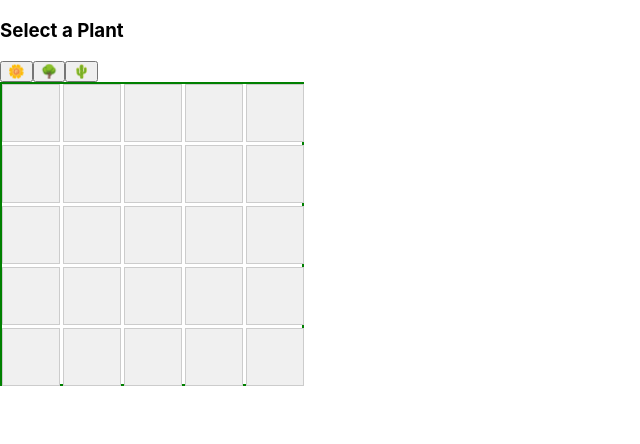
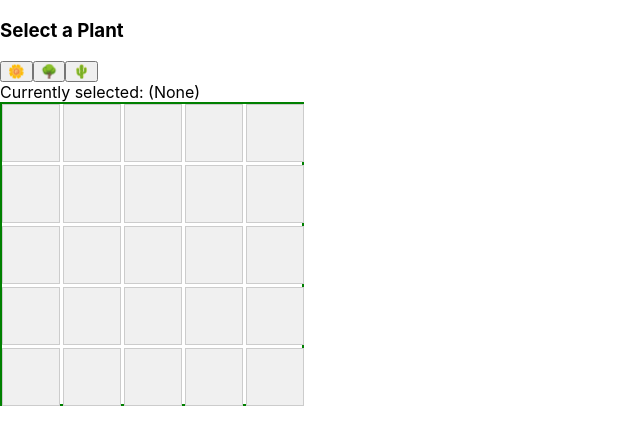
Before and after one commit to elizabethvilloria/virtual-garden-planner, a React (Create React App) app: page / in a window 1280 px wide. Shown: the top 444 px of the page, without its empty margins (0-640 px from the left). Built offline with nearby package versions, Linux system fonts and the light colour scheme.

Commit message:
Display current plant selected

```diff
--- a/src/App.js
+++ b/src/App.js
@@ -26,6 +26,9 @@ const App = () => {
   return (
     <div>
       <PlantSelector onSelectPlant={handleSelectPlant} />
+      <div className="selected-plant">
+        Currently selected: {selectedPlant || '(None)'}
+      </div>
       <GardenGrid
         grid={grid}
         onPlantPlacement={handlePlantPlacement}
```
